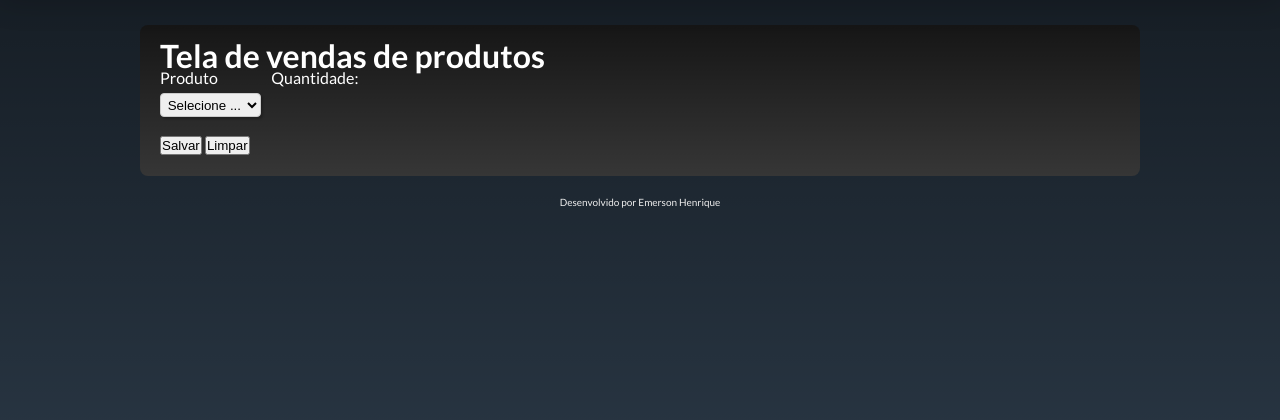
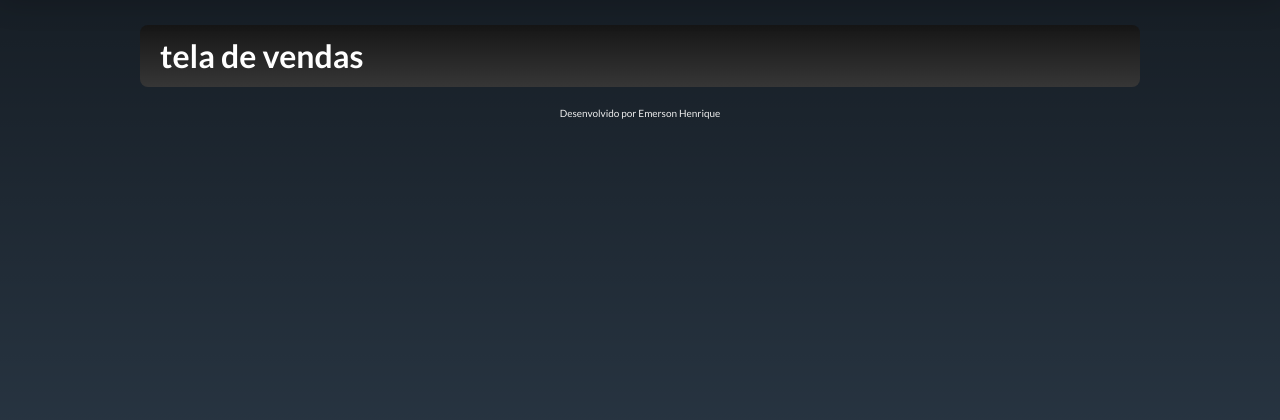
Before and after one commit to Emerson-91/Projeto-Atelie, a Django app: page /projeto/venda/ in a window 1280 px wide. Shown: the part 55-475 px from the top of the page. Run offline with Django 3.2, Linux system fonts and the light colour scheme.

Commit message:
editar produtos e clientes

```diff
--- a/atelie/templates/produtos.html
+++ b/atelie/templates/produtos.html
@@ -45,7 +45,7 @@
        <tr>
         <td>{{ value.produto }}</td>
         <td>R$ {{ value.valor}}</td>
-        <td><a href="{% url 'update' value.id %}" id="altera_botao" class="detalhes" target="_self">Alterar</a></td>
+        <td><a href="{% url 'update' value.id %}" class="botao-generico" >Alterar</a></td>
        </tr>
     </tbody>
 
--- a/atelie/templates/venda.html
+++ b/atelie/templates/venda.html
@@ -1,33 +1,6 @@
 {% extends 'base.html' %}
 {% block listing %}
-<h1> Tela de vendas de produtos</h1>
-{% block content %}
-<div>
-    <form action="" method="post">
-            <fieldset class="grupo">
-               <div class="campo">
 
-                   <div class="esquerda"><label>Produto</label>
-                        <select>
-                            <option disabled="true" selected>Selecione ...</option>
-                             {% for value in listProd %}
-                             <option>{{ value.produto }}</option>
-                            {% endfor %}
-                        </select>
-                   </div>
+<h1>tela de vendas </h1>
 
-                    <div margin-left="10px" class="direita"><label>Quantidade: </label>   <label></label></div>
-
-                </div>
-            </fieldset>
-            <button type="submit" onclick="javascript:Alerta()">Salvar</button>
-            <button type="reset"> Limpar </button>
-          </fieldset>
-             </td>
-            </td>
-             </tr>
-             </table>
- </form>
-</div>
-{% endblock content %}
 {% endblock %}
```
Also changed, not shown: atelie/templates/cliente.html (+4 -4 lines).
